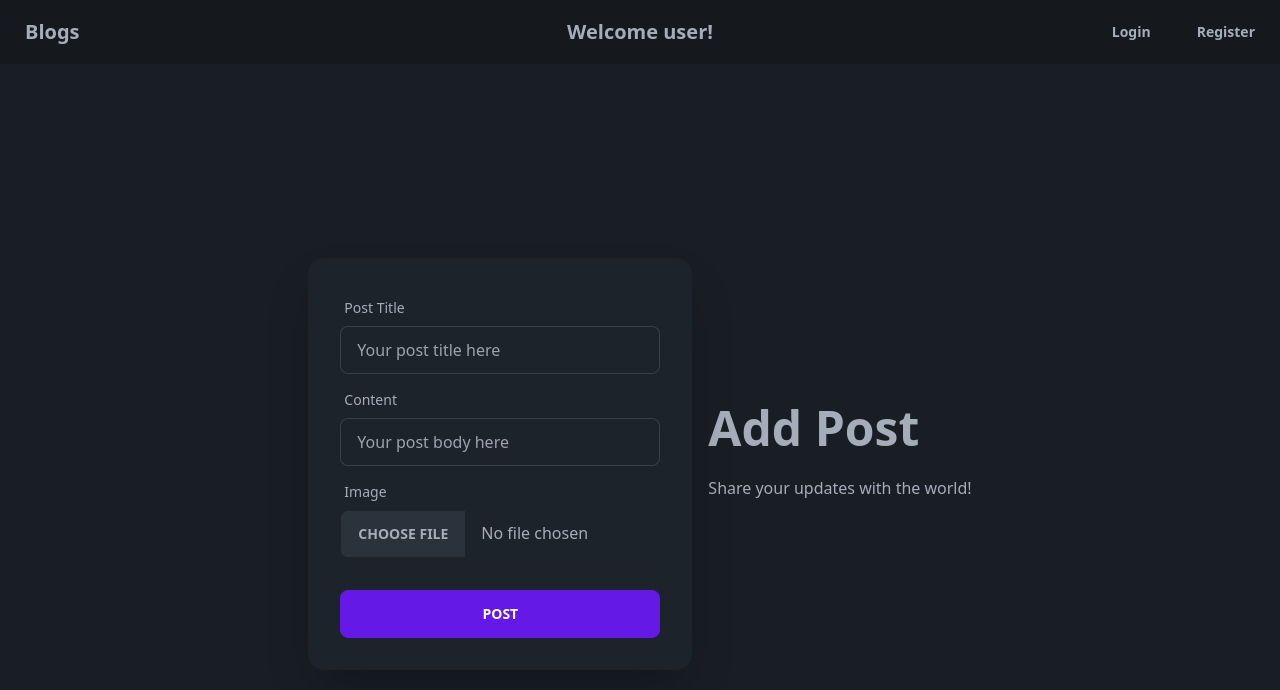
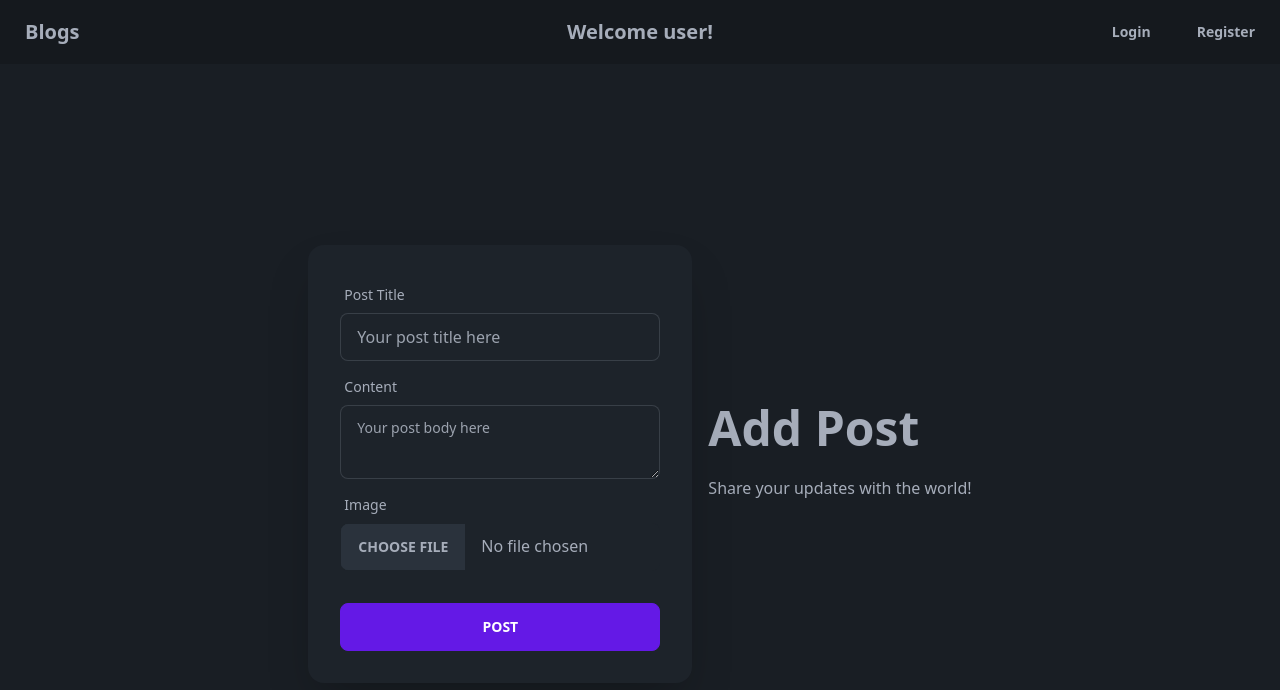
Before and after one commit to kaushalshakya/blogs-react, a React (Vite) app: page /post in a window 1280 px wide. Shown: the top 690 px of the page. Built offline with nearby package versions, Linux system fonts and the light colour scheme; no server answers.

Commit message:
textarea

```diff
--- a/src/components/post/AddPost.jsx
+++ b/src/components/post/AddPost.jsx
@@ -83,7 +83,7 @@ const AddPost = () => {
                             <label className="label">
                                 <span className="label-text">Content</span>
                             </label>
-                            <input type="text" value={content} onChange={(e) => setContent(e.target.value)} placeholder="Your post body here" className="input input-bordered" />
+                            <textarea value={content} onChange={(e) => setContent(e.target.value)} placeholder="Your post body here" className="textarea textarea-bordered" />
                         </div>
                         <div className="form-control">
                             <label className="label">
```
